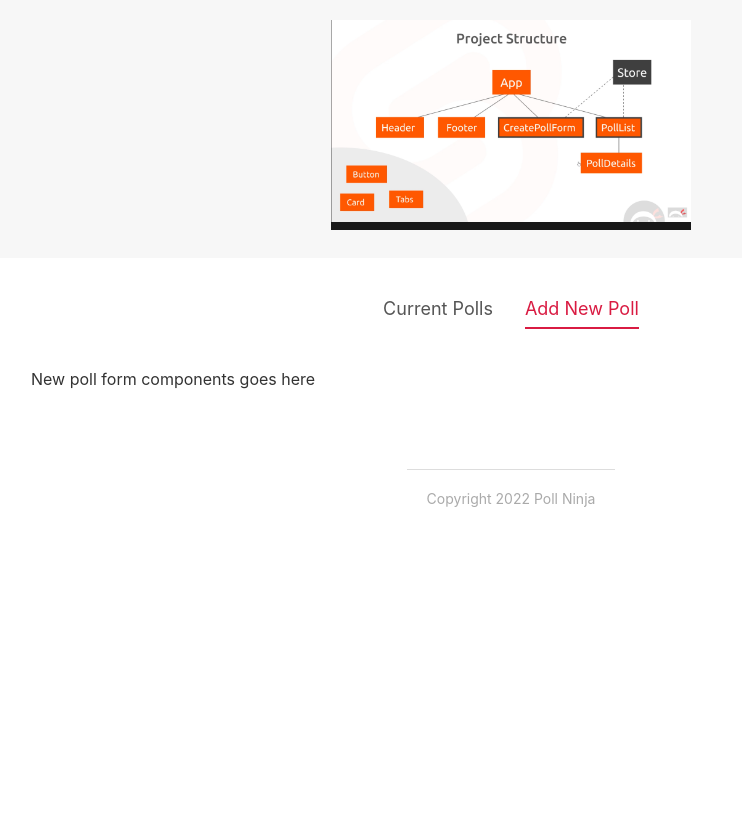
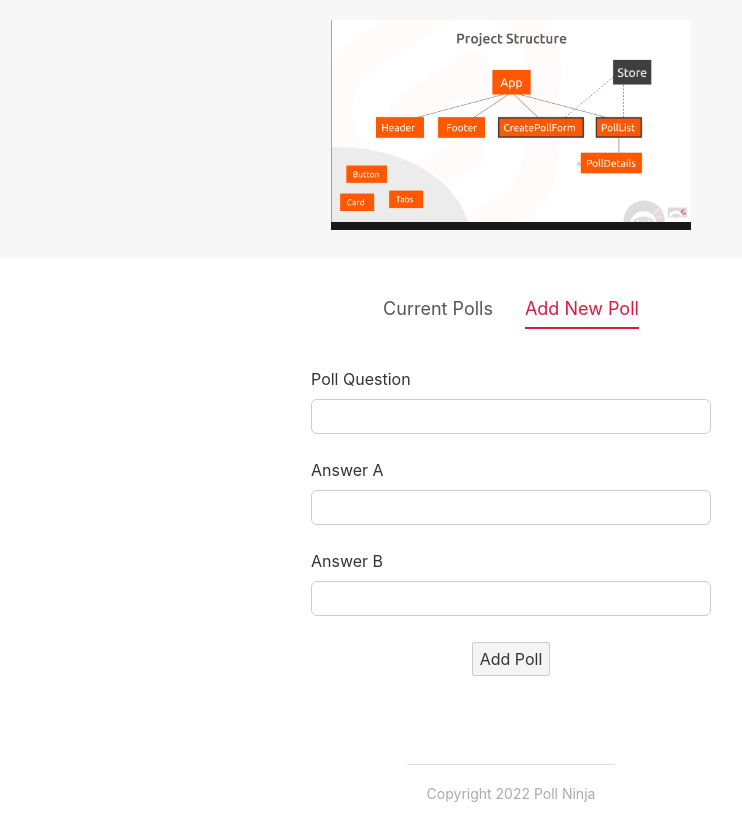
Before and after one commit to masahiro-nagai/ninjappolls_youtube, a Svelte app: page / in a window 1280 px wide. Both pictures are taken after a click on the item "Add New Poll". Shown: the top 840 px of the page, without its empty margins (129-871 px from the left). Before the commit the page ends 800 px from the top, so only its background shows below. Built offline with nearby package versions, Linux system fonts and the light colour scheme.

Commit message:
Poll Form Component2

```diff
--- a/src/App.svelte
+++ b/src/App.svelte
@@ -1,6 +1,7 @@
 <script>
 	import Header from "./components/Header.svelte";
 	import Footer from "./components/Footer.svelte";
+	import CreatePollForm from "./components/CreatePollForm.svelte";
 	import Tabs from "./shared/Tabs.svelte"
 	//tabs
 	let items = ["Current Polls","Add New Poll"];
@@ -15,7 +16,7 @@
 	{#if activeItem === "Current Polls"}
 		<p>Poll list components goes here</p>
 	{:else if activeItem === "Add New Poll"}
-		<p>New poll form components goes here</p>
+		<CreatePollForm />
 	{/if}
 
 </main>
--- /dev/null
+++ b/src/components/CreatePollForm.svelte
@@ -0,0 +1,41 @@
+<script>
+    let fields = { question:"",answerA:"",answerB:""};
+    const submitHandler = () =>{
+        console.log(fields)
+    }
+</script>
+
+<form on:submit|preventDefault={submitHandler}>
+    <div class="form-field">
+        <label for="question">Poll Question</label>
+        <input type="text" id="question" bind:value={fields.question}>
+    </div>
+    <div class="form-field">
+        <label for="answer-a">Answer A</label>
+        <input type="text" id="answer-a" bind:value={fields.answerA}>
+    </div>
+    <div class="form-field">
+        <label for="answer-b">Answer B</label>
+        <input type="text" id="answer-b" bind:value={fields.answerB}>
+    </div>
+    <button>Add Poll</button>
+</form>
+
+<style>
+    form{
+        width: 400px;
+        margin: 0 auto;
+        text-align: center;
+    }
+    .form-field{
+        margin: 18px auto;
+    }
+    input{
+        width: 100%;
+        border-radius: 6px;
+    }
+    label{
+        margin: 10px auto;
+        text-align: left;
+    }
+</style>
```
